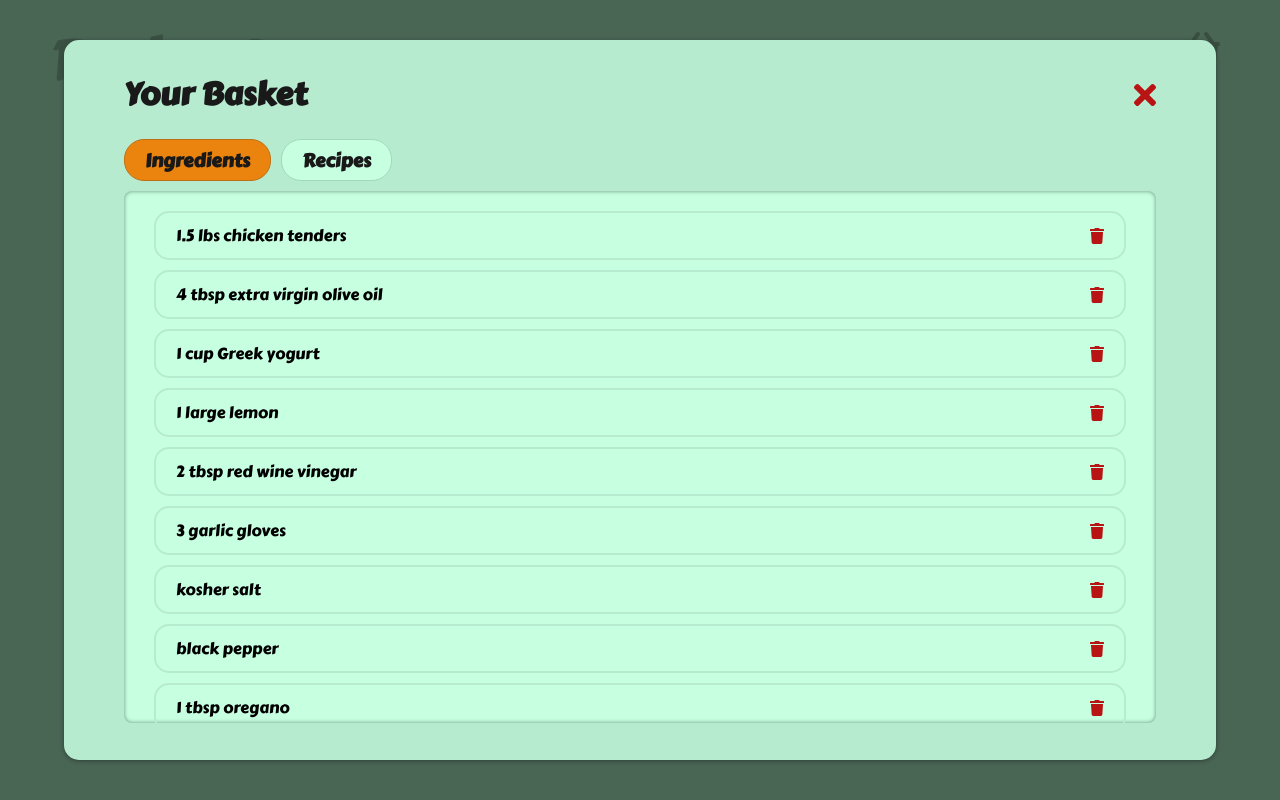
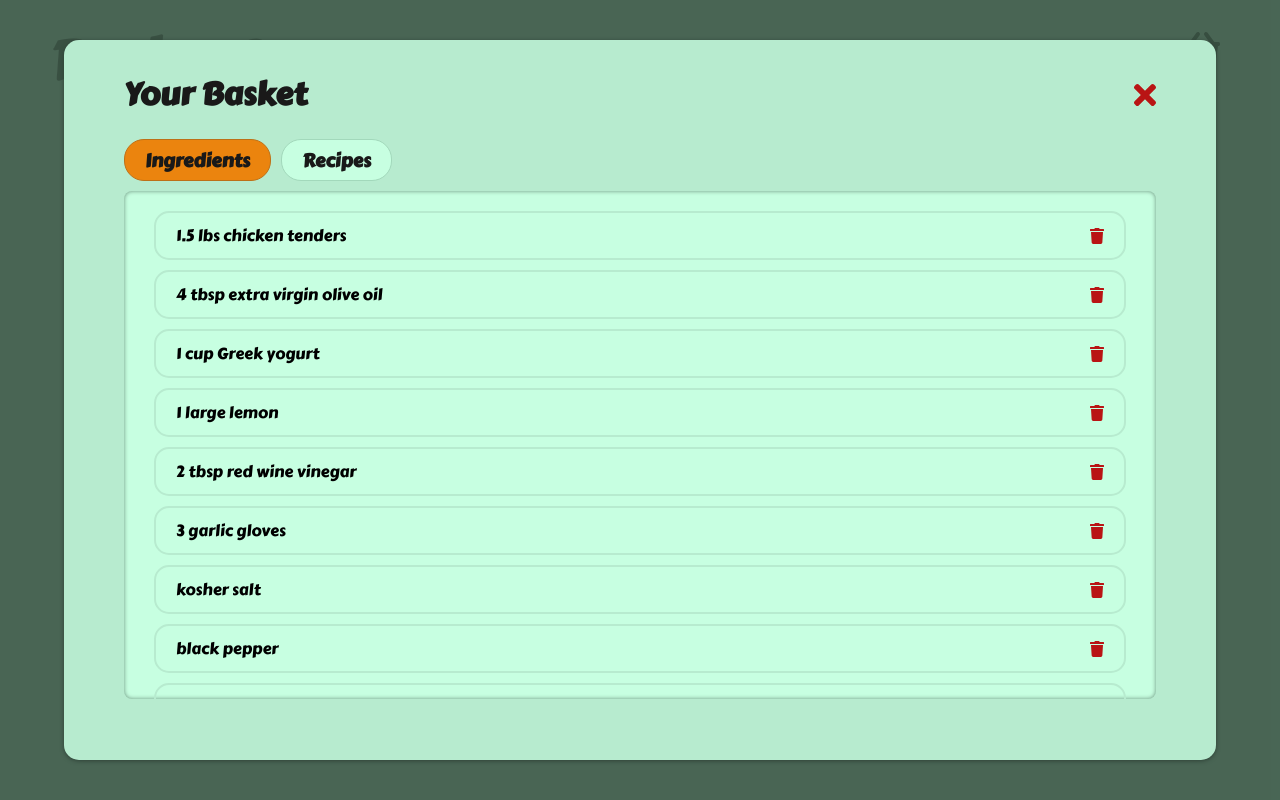
Before and after one commit to ajessefowler/RecipeSesameMockUp, a React (Create React App) app: page / in a window 1280 px wide. Both pictures are taken after a click on the element 1202 px from the left and 46 px from the top of the page. Built offline with nearby package versions, Linux system fonts and the light colour scheme.

Commit message:
Recipe image now has shadow instead of border. Cart list height reduced.

```diff
--- a/src/components/CartScreen/CartContents/CartContents.css
+++ b/src/components/CartScreen/CartContents/CartContents.css
@@ -7,7 +7,7 @@
     overflow: scroll;
     background-color: var(--main-color-light);
     border-radius: var(--chat-radius);
-    height: 64vh;
+    height: 61vh;
     width: 100%;
     padding: 10px 0;
     box-shadow: inset 0px 0px 4px #6a8f7b;
--- a/src/components/RecipeScreen/RecipeControls/RecipeControls.css
+++ b/src/components/RecipeScreen/RecipeControls/RecipeControls.css
@@ -10,5 +10,5 @@
     height: auto;
     max-height: 32vh;
     border-radius: var(--chat-radius);
-    border: var(--green-border);
+    box-shadow: var(--card-box-shadow);
 }
```
